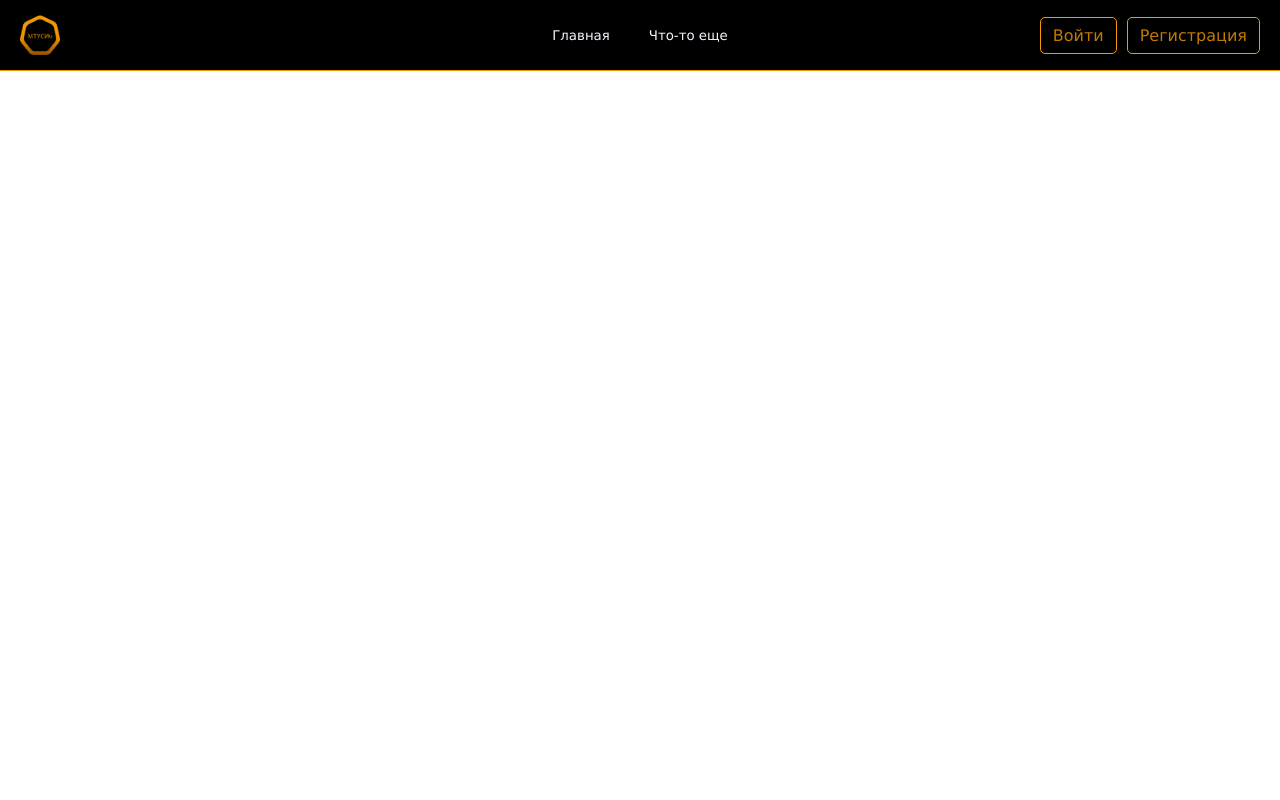
After one commit to Lucash123321/mtuci4, a Django app: template mtuci4/templates/header.html in a window 1280 px wide. The commit adds this page. Run offline with Django 5.2, Linux system fonts and the light colour scheme; the template is opened without the code that fills it, so the values that code supplies are empty.

Commit message:
Redesigned post details and added header

```diff
--- /dev/null
+++ b/mtuci4/static/css/header.css
@@ -0,0 +1,101 @@
+body, ul, li, a {
+    margin: 0;
+    padding: 0;
+    text-decoration: none;
+    list-style: none;
+}
+
+body {
+    font-family: 'Lucida Sans', 'Lucida Sans Regular', 'Lucida Grande', 'Lucida Sans Unicode', Geneva, Verdana, sans-serif;
+}
+
+header {
+    display: flex;
+    justify-content: space-between;
+    align-items: center;
+    padding: 15px 20px;
+    background-color: black;
+    border-bottom: 1px solid rgb(243, 152, 0);
+}
+
+.logo {
+    flex: 1;
+}
+
+.introduction-logo {
+    height: 40px;
+    width: auto;
+}
+
+.main-nav {
+    flex: 2;
+    text-align: center;
+}
+
+.nav-links {
+    display: flex;
+    justify-content: center;
+    gap: 15px;
+}
+
+.nav-links li {
+    display: inline;
+}
+
+.nav-links a {
+    font-size: 10pt;
+    font-weight: 500;
+    color: aliceblue;
+    padding: 8px 12px;
+    border-radius: 5px;
+    transition: background-color 0.2s ease, color 0.2s ease;
+}
+
+
+
+.user-actions {
+    flex: 1;
+    display: flex;
+    justify-content: flex-end;
+    gap: 10px;
+}
+
+.button {
+    font-size: 12pt;
+    color: rgba(243, 152, 0, 0.8);
+    padding: 8px 12px;
+    border-radius: 5px;
+    text-align: center;
+    cursor: pointer;
+    border: 1px solid rgb(243, 152, 0);
+    transition: background-color 0.2s ease, color 0.2s ease;
+}
+
+
+
+.nav-links a:hover, .button:hover {
+    color: rgba(243, 152, 0, 1);
+}
+
+
+@media (max-width: 700px) {
+    .main-nav {
+        display: none;
+    }
+
+    .user-actions {
+        flex-direction: column;
+        gap: 5px;
+    }
+}
+
+@media (max-width: 500px) {
+    .introduction-logo {
+        height: 30px;
+    }
+
+    .button {
+        font-size: 8pt;
+        padding: 6px 10px;
+    }
+}
--- a/mtuci4/static/css/index.css
+++ b/mtuci4/static/css/index.css
@@ -116,6 +116,7 @@ h3.topics__title {
 .topic-entrance { /* THIS SHIT DOESN'T WORK!! */
     display: flex;
     height: 100%;
+    font-size: 15pt;
 }
 
 #tracker-tab {
@@ -134,11 +135,11 @@ h3.topics__title {
 }
 
 .topic-entrance:hover {
-    font-size: 16pt;
+    transform: scale(1.05);
     transition-duration: 0.5s;
 }
 
 .topic-entrance:not(:hover) {
-    font-size: 15pt;
+    transform: scale(0.95);
     transition-duration: 0.5s;
 }
--- /dev/null
+++ b/mtuci4/templates/header.html
@@ -0,0 +1,25 @@
+{% load static %}
+<head>
+    <link href="{% static 'css/header.css' %}" type="text/css" rel="stylesheet">
+</head>
+<body>
+    <header>
+        <div class="logo">
+            <a href="/">
+                <img class="introduction-logo" src="{% static 'images/logo_mtuci4.png' %}" alt="">
+            </a>
+        </div>
+
+        <nav class="main-nav">
+            <ul class="nav-links">
+                <li><a href="/">Главная</a></li>
+                <li><a href="...">Что-то еще</a></li>
+            </ul>
+        </nav>
+
+        <div class="user-actions">
+            <a href="/login" class="button">Войти</a>
+            <a href="/register" class="button">Регистрация</a>
+        </div>
+    </header>
+</body>
--- a/mtuci4/templates/posts/vote.html
+++ b/mtuci4/templates/posts/vote.html
@@ -20,12 +20,12 @@
                     .then((response) => response.json())
                     .then((data) => {
                         if (data.upvotes !== undefined && data.downvotes !== undefined) {
-                            const parentElement = form.parentNode;
+                            const parentElement = form.parentNode || form.closest(".vote-section");
                             const upvoteButton = parentElement.querySelector(".vote-button[data-vote-type='up']");
                             const downvoteButton = parentElement.querySelector(".vote-button[data-vote-type='down']");
 
-                            parentElement.querySelector(".upvotes").textContent = `Upvotes: ${data.upvotes}`;
-                            parentElement.querySelector(".downvotes").textContent = `Downvotes: ${data.downvotes}`;
+                            parentElement.querySelector(".upvotes").textContent = `${data.upvotes}`;
+                            parentElement.querySelector(".downvotes").textContent = `${data.downvotes}`;
 
                             if (data.removed) {
                                 upvoteButton.dataset.selected = false;
```
Also changed, not shown: mtuci4/static/posts/post_detail.css (added, +105 -0 lines), mtuci4/static/posts/vote.css (+9 -6 lines), mtuci4/templates/posts/post_detail.html (+23 -7 lines).
